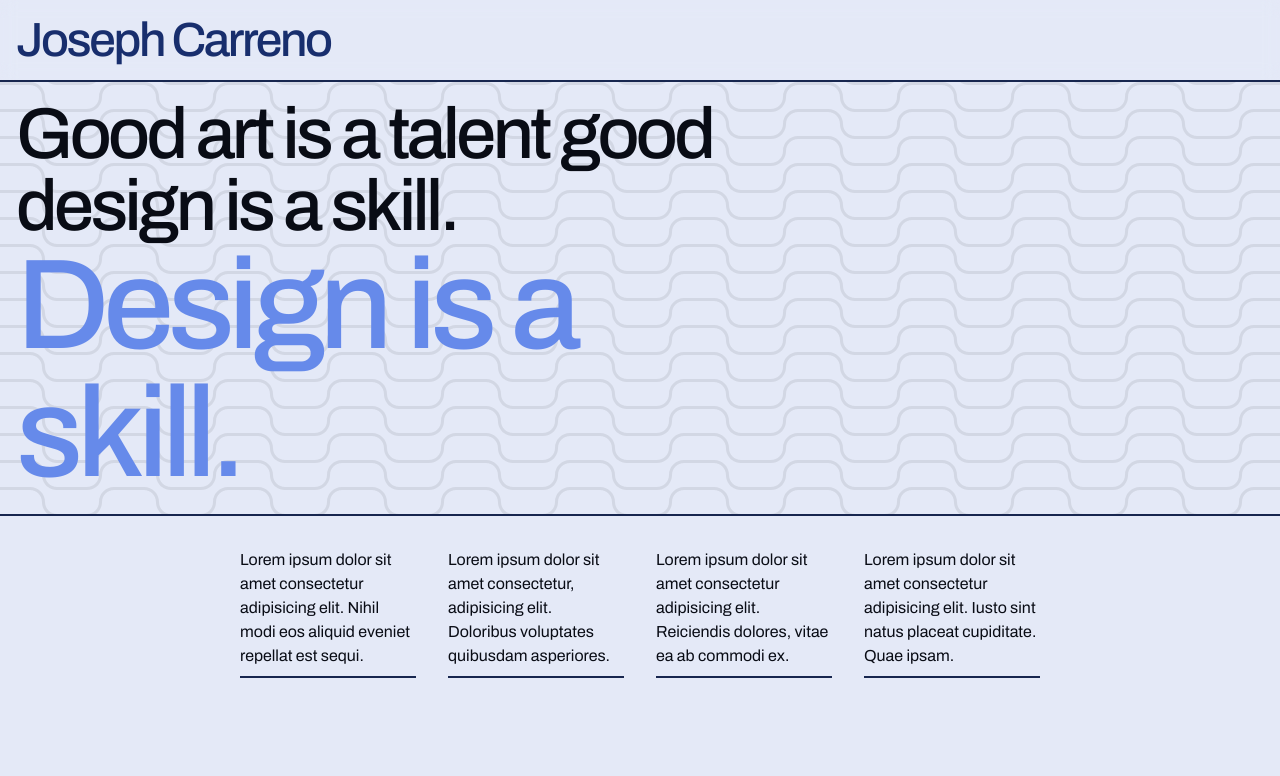
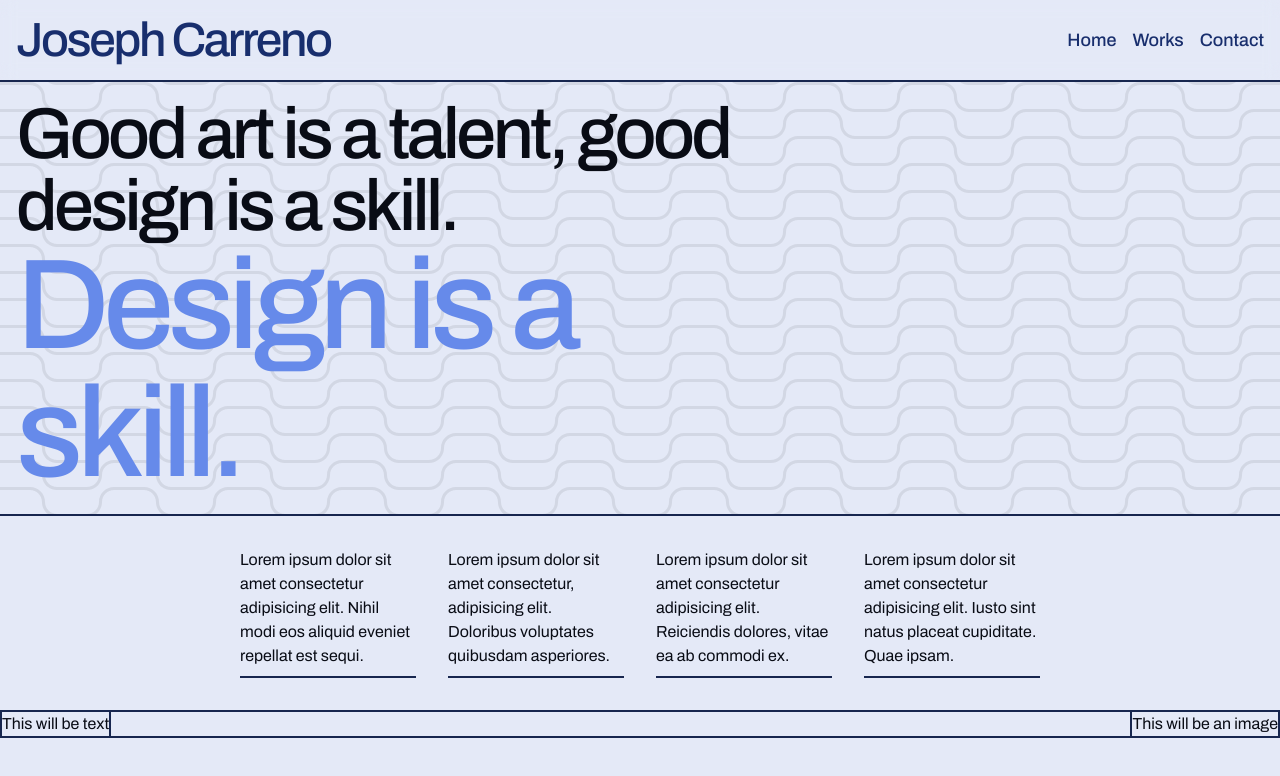
Before and after one commit to and-rs/portfolio-joseph-carreno, a Next.js app: page / in a window 1280 px wide. Shown: the top 776 px of the page. Built offline with nearby package versions, Linux system fonts and the light colour scheme.

Commit message:
testing for new navbar

```diff
--- a/src/app/page.tsx
+++ b/src/app/page.tsx
@@ -1,4 +1,5 @@
-import InfoGrid from "@/components/info-grid";
+import GridLayout from "@/components/grid-layout";
+import TextGrid from "@/components/info-grid";
 
 export default function Home() {
   return (
@@ -6,14 +7,15 @@ export default function Home() {
       <div className="flex w-full flex-col gap-8 self-center">
         <div className="background flex flex-col justify-center border-y-2 p-4">
           <span className="max-w-[800px] text-7xl font-medium tracking-tighter">
-            Good art is a talent good design is a skill.
+            Good art is a talent, good design is a skill.
           </span>
 
           <div className="max-w-[800px] text-9xl font-medium tracking-tighter text-secondary">
             Design is a skill.
           </div>
         </div>
-        <InfoGrid />
+        <TextGrid />
+        <GridLayout />
       </div>
     </div>
   );
--- /dev/null
+++ b/src/components/grid-layout.tsx
@@ -0,0 +1,10 @@
+export default function GridLayout() {
+  return (
+    <>
+      <div className="flex justify-between border-2">
+        <span className="border-r-2">This will be text</span>
+        <div className="w-800 border-l-2">This will be an image</div>
+      </div>
+    </>
+  );
+}
--- a/src/components/info-grid.tsx
+++ b/src/components/info-grid.tsx
@@ -1,4 +1,4 @@
-export default function InfoGrid() {
+export default function TextGrid() {
   return (
     <div className="grid max-w-[800px] grid-cols-4 gap-8 self-center">
       <span className="border-b-2 pb-2">
--- /dev/null
+++ b/src/components/links.tsx
@@ -0,0 +1,16 @@
+import Link from "next/link";
+
+type LinksProps = {
+  name: string;
+  href: string;
+};
+
+export default function Links({ name, href }: LinksProps) {
+  return (
+    <Link href={href} className="self-center">
+      <span className="text-lg font-medium text-primary hover:border-y-2">
+        {name}
+      </span>
+    </Link>
+  );
+}
--- a/src/components/navbar.tsx
+++ b/src/components/navbar.tsx
@@ -1,9 +1,19 @@
+import Links from "./links";
+
 export default function Navbar() {
   return (
     <nav className="fixed flex h-20 w-full px-4 backdrop-blur">
-      <span className="self-center text-start text-5xl font-medium tracking-tighter text-primary">
-        Joseph Carreno
-      </span>
+      <div className="flex w-full justify-between">
+        <div className="self-center text-start text-5xl font-medium tracking-tighter text-primary">
+          Joseph Carreno
+        </div>
+
+        <div className="flex justify-center gap-4">
+          <Links name="Home" href="#"></Links>
+          <Links name="Works" href="#"></Links>
+          <Links name="Contact" href="#"></Links>
+        </div>
+      </div>
     </nav>
   );
 }
```
